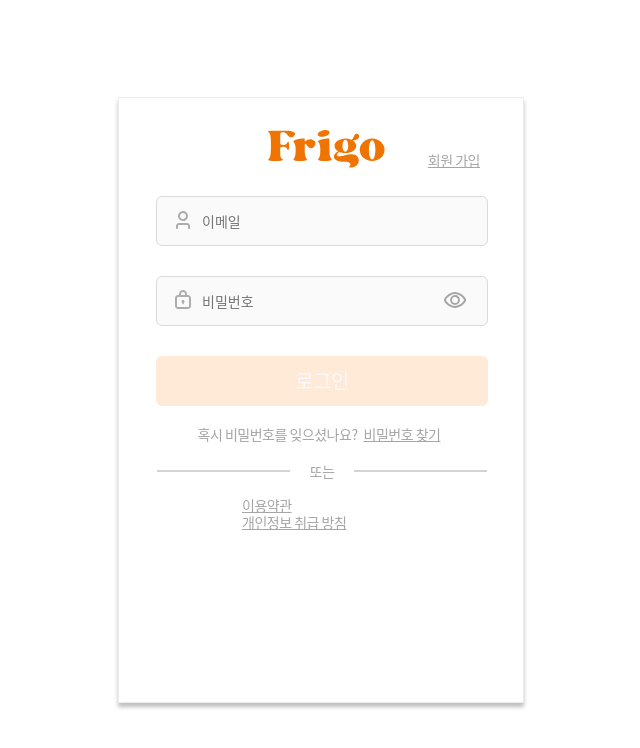
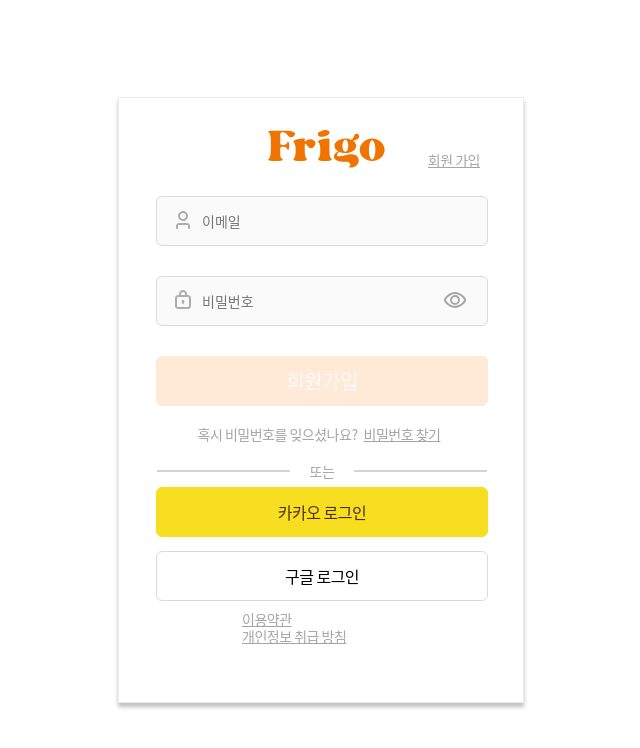
Before and after one commit to ericagong/Frigo-FE, a React (Create React App) app: page /auth in a window 1280 px wide. Both pictures are taken after a click on the button "로그인". Shown: the top 748 px of the page, without its empty margins (319-959 px from the left). Built offline with nearby package versions, Linux system fonts and the light colour scheme.

Commit message:
fix: Button 컴포넌트 스타일 수정

```diff
--- a/src/components/Button.js
+++ b/src/components/Button.js
@@ -1,28 +1,18 @@
-import { Text, fontWeights } from "./styles/Typography";
-import colors from "./styles/colors";
 import styled from "styled-components";
 import radius from "./styles/radius";
-import borders from "./styles/borders";
 
 const Button = ({
   type = "button",
   icon = null,
-  text,
   onClick,
   disabled = false,
   style,
+  children,
 }) => {
   return (
     <Root type={type} {...style} onClick={onClick} disabled={disabled}>
-      {icon && <img src={icon} alt={`${text}_icon`} />}
-      <Text
-        fontSize={`2rem`}
-        fontWeight={fontWeights.bold}
-        lineHeight={`2.896rem`}
-        color={colors.white_main}
-      >
-        {text}
-      </Text>
+      {icon && <img src={icon} alt="icon" />}
+      {children}
     </Root>
   );
 };
@@ -35,12 +25,15 @@ const Root = styled.button`
   margin: ${(props) => props.margin || ""};
   width: 33.2rem;
   height: 5rem;
+  background-color: ${(props) =>
+    !props.disabled ? props.backgroundColor : props.disabledColor};
   border-radius: ${radius.square};
-  border: ${(props) => (!props.disabled ? borders.sign_in_button : "none")};
-  background-color: ${(props) =>
-    !props.disabled
-      ? props.backgroundColor || colors.orange_main
-      : colors.orange_red_sub};
+  border: ${(props) =>
+    `1px solid ${
+      !props.disabled
+        ? props.borderColor || props.backgroundColor
+        : props.disabledColor
+    }`};
   &:hover {
     cursor: ${(props) => (!props.disabled ? "pointer" : "default")};
   }
--- a/src/components/auth/SignIn.js
+++ b/src/components/auth/SignIn.js
@@ -8,7 +8,7 @@ import apis from "../../utils/axios";
 import colors from "../styles/colors";
 import Header from "./Header";
 import Button from "../Button";
-import { Text } from "../styles/Typography";
+import { Text, fontWeights } from "../styles/Typography";
 import LinkButton from "./LinkButton";
 import Footer from "./Footer";
 import styled from "styled-components";
@@ -123,7 +123,24 @@ const SignIn = () => {
       <Header />
       <Form onSubmit={onSubmit}>
         {getInputs}
-        <Button text="로그인" onClick={onComplete} disabled={getDisabled()} />
+        <Button
+          onClick={onComplete}
+          disabled={getDisabled()}
+          style={{
+            borderColor: colors.orange_main,
+            backgroundColor: colors.orange_main,
+            disabledColor: colors.orange_red_sub,
+          }}
+        >
+          <Text
+            fontSize={`2rem`}
+            fontWeight={fontWeights.bold}
+            lineHeight={`2.896rem`}
+            color={colors.white_main}
+          >
+            회원가입
+          </Text>
+        </Button>
       </Form>
       <FindPW>
         <Text fontSize={`1.4rem`} lineHeight={`2.027rem`} color={colors.gray4}>
@@ -138,6 +155,39 @@ const SignIn = () => {
         </Text>
         <Line />
       </Divider>
+      <SocialLogin>
+        <Button
+          onClick={onComplete}
+          style={{
+            backgroundColor: colors.kakao,
+          }}
+        >
+          <Text
+            fontSize={`1.6rem`}
+            fontWeight={fontWeights.medium}
+            lineHeight={`1.875rem`}
+            color={colors.brown_main}
+          >
+            카카오 로그인
+          </Text>
+        </Button>
+        <Button
+          onClick={onComplete}
+          style={{
+            backgroundColor: colors.white_bg,
+            borderColor: colors.gray3,
+          }}
+        >
+          <Text
+            fontSize={`1.6rem`}
+            fontWeight={fontWeights.medium}
+            lineHeight={`1.875rem`}
+            color={colors.black_main}
+          >
+            구글 로그인
+          </Text>
+        </Button>
+      </SocialLogin>
       <Footer />
     </Root>
   );
@@ -177,5 +227,11 @@ const Line = styled.div`
   border: ${borders.line};
 `;
 
+const SocialLogin = styled.div`
+  display: flex;
+  flex-direction: column;
+  gap: 1.4rem;
+`;
+
 export { NAMES };
 export default SignIn;
--- a/src/components/auth/SignUp.js
+++ b/src/components/auth/SignUp.js
@@ -181,10 +181,23 @@ const SignUp = () => {
       <Form onSubmit={onSubmit}>
         {getInputs}
         <Button
-          text="회원 가입"
           onClick={onComplete}
           disabled={getDisabled()}
-        />
+          style={{
+            borderColor: colors.orange_main,
+            backgroundColor: colors.orange_main,
+            disabledColor: colors.orange_red_sub,
+          }}
+        >
+          <Text
+            fontSize={`2rem`}
+            fontWeight={fontWeights.bold}
+            lineHeight={`2.896rem`}
+            color={colors.white_main}
+          >
+            회원가입
+          </Text>
+        </Button>
       </Form>
       <Footer />
     </Root>
--- a/src/components/styles/borders.js
+++ b/src/components/styles/borders.js
@@ -3,8 +3,7 @@ import colors from "./colors";
 const borders = {
   basic: `1px solid ${colors.gray1}`,
   input: `1.19856px solid ${colors.gray3}`,
-  sign_in_button: `1px solid ${colors.orange_storke}`,
-  line: `1px solid ${colors.gray_stroke};`,
+  line: `1px solid ${colors.gray_stroke}`,
 };
 
 export default borders;
--- a/src/components/styles/colors.js
+++ b/src/components/styles/colors.js
@@ -37,6 +37,8 @@ const colors = {
   gray_stroke: "#D3D3D3",
 
   black_main: "#000000", // text main color
+
+  kakao: "#f7de20",
 };
 
 export default colors;
```
